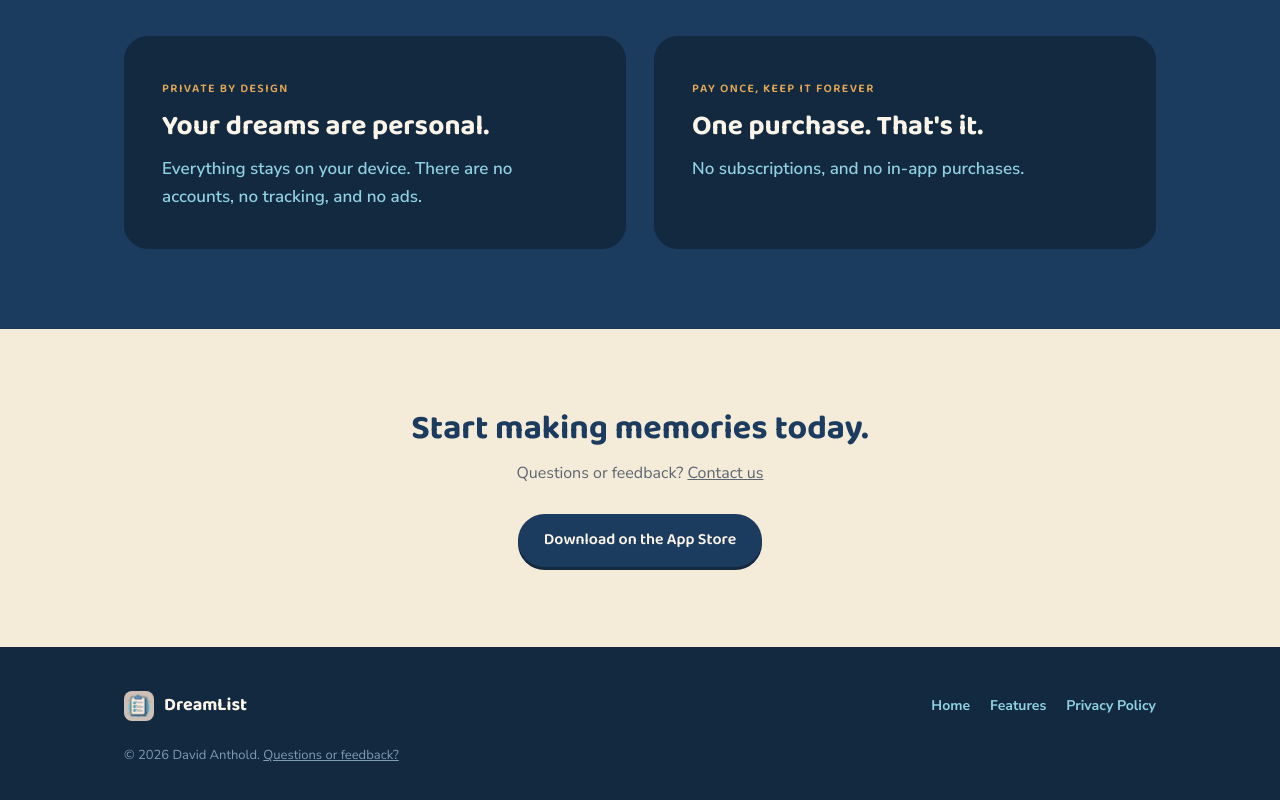
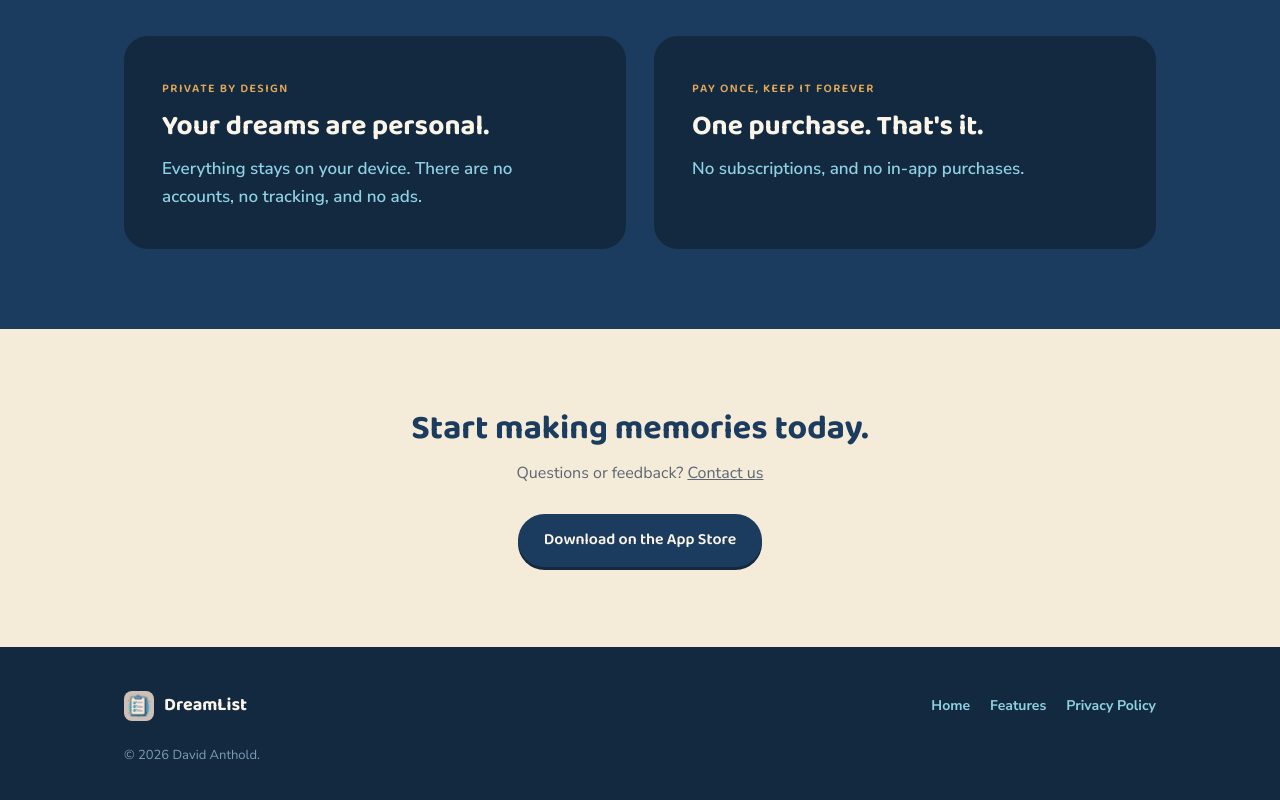
Before and after one commit to daveanthold2/dreamlistapp, a plain HTML site: page index.html in a window 1280 px wide. Shown: the part 2792-3592 px from the top of the page. Drawn offline with Linux system fonts and the light colour scheme.

Commit message:
Update index.html

```diff
--- a/index.html
+++ b/index.html
@@ -141,7 +141,7 @@
       <a href="features.html">Features</a>
       <a href="privacy.html">Privacy Policy</a>
     </nav>
-    <div class="small">© 2026 David Anthold. <a href="mailto:dave@daveanthold.com">Questions or feedback?</a></div>
+    <div class="small">© 2026 David Anthold.</div>
   </div>
 </footer>
 
```
